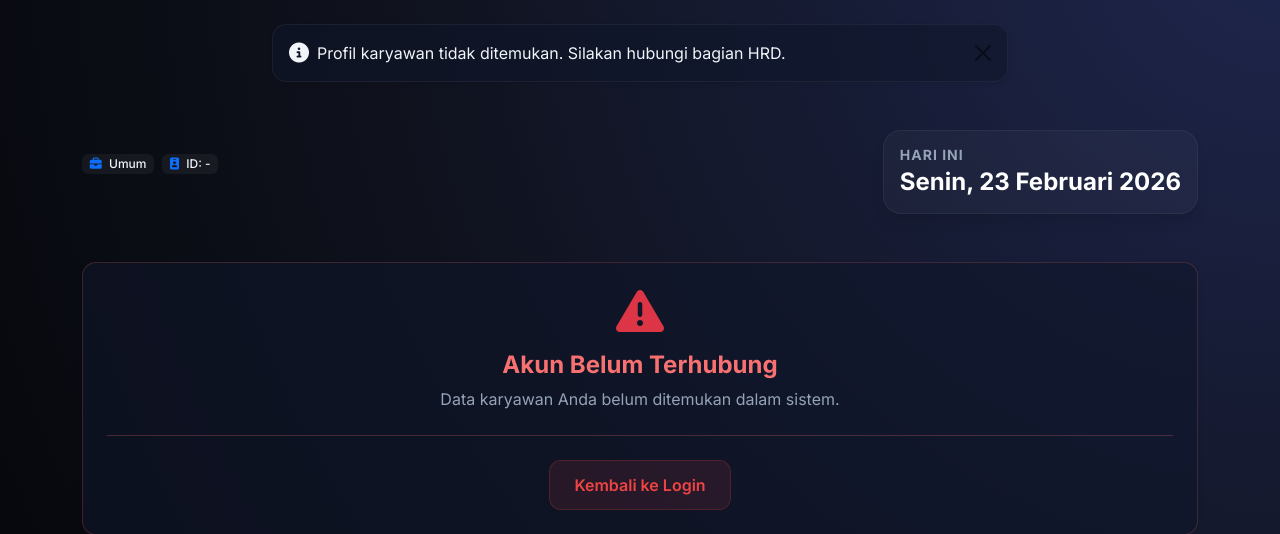
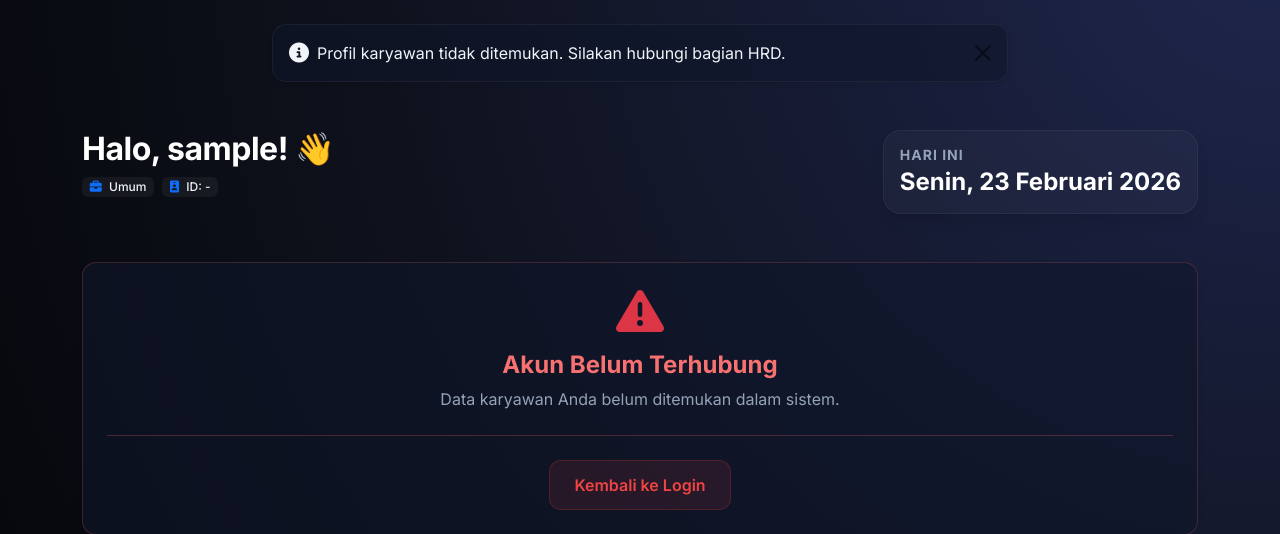
Before and after one commit to Emip-Sukses/HRD, a Django app: page / in a window 1280 px wide. Shown: the part 75-609 px from the top of the page. Run offline with Django 5.2, Linux system fonts and the light colour scheme; the visitor is signed in with stand-in values (Sample User, id 1); data that the repository does not hold is empty.

Commit message:
Feat: tambah sapaan nama karyawan di dashboard absen

```diff
--- a/hrd_app/templates/hrd_app/index.html
+++ b/hrd_app/templates/hrd_app/index.html
@@ -4,6 +4,9 @@
 {% block content %}
 <div class="row align-items-center mb-5 mt-4">
     <div class="col-md-8">
+        <h2 class="fw-bold text-white mb-2" style="letter-spacing: -0.5px;">
+            Halo, {{ employee.name|default:user.username }}! 👋
+        </h2>
         <p class="text-muted d-flex gap-2 flex-wrap">
             <span class="badge bg-light">
                 <i class="fas fa-briefcase me-1 text-primary"></i> {{ employee.department.name|default:"Umum" }}
```
